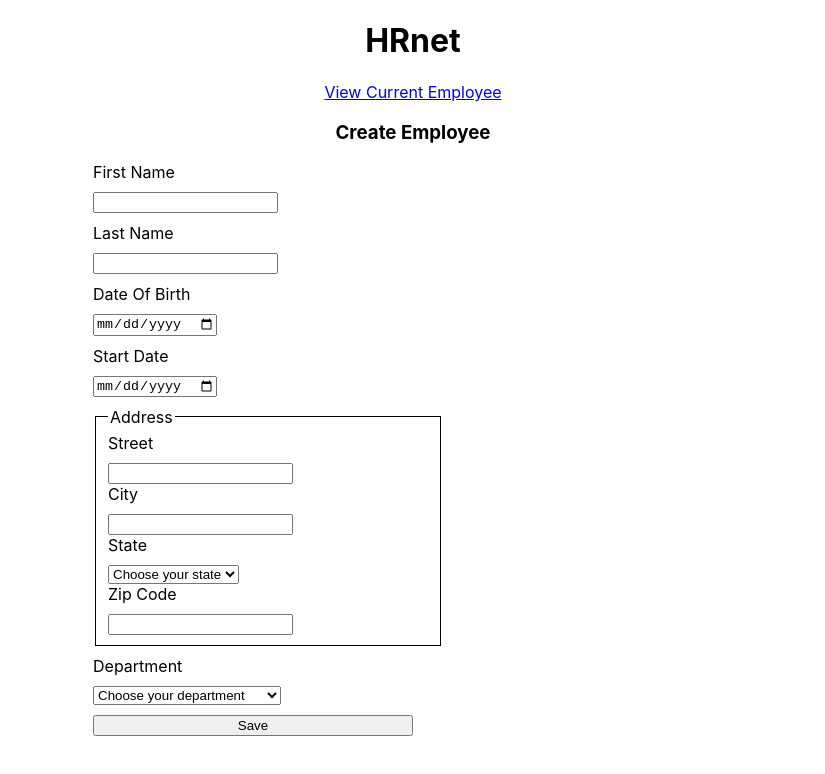
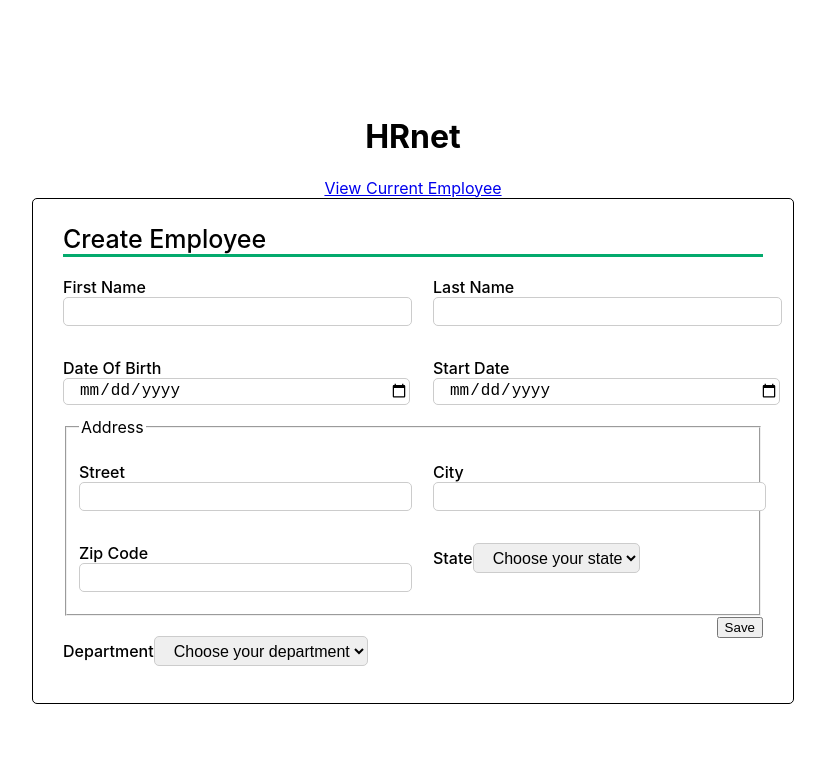
Before and after one commit to SandyTzns/Hrnet, a React (Create React App) app in the folder hrnet/: page / in a window 1280 px wide. Shown: the top 774 px of the page, without its empty margins (227-1052 px from the left). Built offline with nearby package versions, Linux system fonts and the light colour scheme.

Commit message:
form css

```diff
--- a/hrnet/src/components/Form.js
+++ b/hrnet/src/components/Form.js
@@ -41,11 +41,13 @@ export default function Form() {
     <div className="employee_form">
       <h1>HRnet</h1>
       <NavLink to="/employees">View Current Employee</NavLink>
-      <h3>Create Employee</h3>
 
+      <div className="container">
+        <div className="title">Create Employee</div>
         <form onSubmit={Submit}>
-        <div className="forms_input">
-          <label>First Name</label>
+          <div className="user-details">
+            <div className="input-box">
+              <label className="details">First Name</label>
               <input
                 type="text"
                 name="firstName"
@@ -55,8 +57,8 @@ export default function Form() {
               ></input>
             </div>
 
-        <div className="forms_input">
-          <label>Last Name</label>
+            <div className="input-box">
+              <label className="details">Last Name</label>
               <input
                 type="text"
                 name="lastName"
@@ -66,8 +68,10 @@ export default function Form() {
               ></input>
             </div>
 
-        <div className="forms_input">
-          <label htmlFor="birthday">Date Of Birth</label>
+            <div className="input-box">
+              <label className="details" htmlFor="birthday">
+                Date Of Birth
+              </label>
               <input
                 type="date"
                 id="birthday"
@@ -78,8 +82,10 @@ export default function Form() {
               ></input>
             </div>
 
-        <div className="forms_input">
-          <label htmlFor="date">Start Date</label>
+            <div className="input-box">
+              <label className="details" htmlFor="date">
+                Start Date
+              </label>
               <input
                 type="date"
                 id="date"
@@ -93,8 +99,8 @@ export default function Form() {
             <fieldset className="adress">
               <legend>Address</legend>
 
-          <div className="forms_input">
-            <label>Street</label>
+              <div className="input-box">
+                <label className="details">Street</label>
                 <input
                   type="text"
                   name="street"
@@ -104,8 +110,8 @@ export default function Form() {
                 ></input>
               </div>
 
-          <div className="forms_input">
-            <label>City</label>
+              <div className="input-box">
+                <label className="details">City</label>
                 <input
                   type="text"
                   name="city"
@@ -114,9 +120,19 @@ export default function Form() {
                   required
                 ></input>
               </div>
+              <div className="input-box">
+                <label className="details">Zip Code</label>
+                <input
+                  type="number"
+                  name="zipCode"
+                  value={formData.zipCode}
+                  onChange={handleChange}
+                  required
+                ></input>
+              </div>
 
-          <div className="forms_input">
-            <label>State</label>
+              <div className="input-box">
+                <label className="details">State</label>
                 <select
                   name="state"
                   value={formData.state}
@@ -125,25 +141,14 @@ export default function Form() {
                 >
                   <option value="">Choose your state</option>
                   {MOCK_DATA.map((option) => (
-                <option key={option.last_name}>{option.state}</option>
+                    <option key={option.id}>{option.state}</option>
                   ))}
                 </select>
               </div>
-
-          <div className="forms_input">
-            <label>Zip Code</label>
-            <input
-              type="number"
-              name="zipCode"
-              value={formData.zipCode}
-              onChange={handleChange}
-              required
-            ></input>
-          </div>
             </fieldset>
 
-        <div className="forms_input">
-          <label>Department</label>
+            <div className="input-box">
+              <label className="details">Department</label>
               <select
                 name="department"
                 value={formData.department}
@@ -152,13 +157,16 @@ export default function Form() {
               >
                 <option value="">Choose your department</option>
                 {MOCK_DATA.map((opt) => (
-              <option key={opt.first_name}>{opt.department}</option>
+                  <option key={opt.id}>{opt.department}</option>
                 ))}
               </select>
             </div>
-
+            <div className="button">
               <button type="submit">Save</button>
+            </div>
+          </div>
         </form>
+      </div>
     </div>
   );
 }
--- a/hrnet/src/components/MOCK_DATA.json
+++ b/hrnet/src/components/MOCK_DATA.json
@@ -1,10 +1,26 @@
-[{"first_name":"Edi","last_name":"Karby","start_date":"08/11/1978","department":"Product Management","date_of_birth":"08/02/1980","street":"Heath","city":"Fresno","state":"California","zip_code":"93750"},
-{"first_name":"Percival","last_name":"Chilcott","start_date":"02/07/2005","department":"Accounting","date_of_birth":"24/11/1979","street":"Reindahl","city":"Austin","state":"Texas","zip_code":"78789"},
-{"first_name":"Kassia","last_name":"Brumbye","start_date":"28/11/2008","department":"Product Management","date_of_birth":"02/02/2003","street":"Rieder","city":"San Antonio","state":"Texas","zip_code":"78220"},
-{"first_name":"Cathrine","last_name":"Clamp","start_date":"24/09/1980","department":"Support","date_of_birth":"09/11/1984","street":"Dexter","city":"Kalamazoo","state":"Michigan","zip_code":"49006"},
-{"first_name":"Margaux","last_name":"Yancey","start_date":"15/10/2012","department":"Support","date_of_birth":"31/01/1978","street":"3rd","city":"Salt Lake City","state":"Utah","zip_code":"84125"},
-{"first_name":"Lilly","last_name":"Tomala","start_date":"25/11/2011","department":"Research and Development","date_of_birth":"07/05/1984","street":"Schurz","city":"Birmingham","state":"Alabama","zip_code":"35210"},
-{"first_name":"Brietta","last_name":"Coghlan","start_date":"30/01/2000","department":"Human Resources","date_of_birth":"27/02/1976","street":"Pawling","city":"Colorado Springs","state":"Colorado","zip_code":"80910"},
-{"first_name":"Beverlee","last_name":"Dowyer","start_date":"10/01/1991","department":"Accounting","date_of_birth":"27/11/1985","street":"Kings","city":"Milwaukee","state":"Wisconsin","zip_code":"53205"},
-{"first_name":"Riley","last_name":"Abrahmer","start_date":"18/03/2010","department":"Engineering","date_of_birth":"08/03/1982","street":"Bultman","city":"Spring Hill","state":"Florida","zip_code":"34611"},
-{"first_name":"Skipton","last_name":"Orsay","start_date":"29/05/2016","department":"Research and Development","date_of_birth":"10/07/2004","street":"Jenifer","city":"Las Vegas","state":"Nevada","zip_code":"89130"}]
+[
+  {
+    "id": 1,
+    "first_name": "Vaughan",
+    "last_name": "Kittless",
+    "start_date": "2020-07-04",
+    "department": "Marketing",
+    "birthday": "1988-01-27",
+    "street": "Fremont",
+    "city": "Memphis",
+    "state": "Tennessee",
+    "zip_code": "38119"
+  },
+  {
+    "id": 2,
+    "first_name": "Karita",
+    "last_name": "Cairney",
+    "start_date": "2020-05-29",
+    "department": "Marketing",
+    "birthday": "1975-12-15",
+    "street": "Browning",
+    "city": "Austin",
+    "state": "Texas",
+    "zip_code": "78778"
+  }
+]
--- a/hrnet/src/components/columns.js
+++ b/hrnet/src/components/columns.js
@@ -20,7 +20,7 @@ export const COLUMNS = [
   },
   {
     Header: "Date of Birth",
-    accessor: "date_of_birth",
+    accessor: "birthday",
   },
   {
     Header: "Street",
--- a/hrnet/src/css/form.css
+++ b/hrnet/src/css/form.css
@@ -1,9 +1,88 @@
+/* .employee_form {
+  display: flex;
+  flex-direction: column;
+  align-items: center;
+} */
+
+.employee_form {
+  margin: 0;
+  padding: 0;
+  box-sizing: border-box;
+}
+
 .employee_form {
   display: flex;
   flex-direction: column;
+  height: 100vh;
+  justify-content: center;
   align-items: center;
+  padding: 10px;
 }
-form {
+
+.container {
+  max-width: 700px;
+  width: 100%;
+  padding: 25px 30px;
+  border-radius: 5px;
+  border: 1px solid black;
+}
+.container .title {
+  font-size: 25px;
+  font-weight: 500;
+  border-bottom: 3px solid #04aa6d;
+}
+
+.container form .user-details {
+  display: flex;
+  flex-wrap: wrap;
+  justify-content: space-between;
+}
+
+form .user-details .input-box {
+  margin: 20px 0 12px 0;
+  width: calc(100% / 2 - 20px);
+}
+.user-details .input-box .details {
+  /* display: block; */
+  font-weight: 500;
+  margin-bottom: 5px;
+}
+
+.user-details .input-box input {
+  height: 25px;
+  width: 100%;
+  outline: none;
+  border-radius: 5px;
+  border: 1px solid #ccc;
+  padding-left: 15px;
+  font-size: 16px;
+}
+
+select {
+  height: 30px;
+  outline: none;
+  border-radius: 5px;
+  border: 1px solid #ccc;
+  padding-left: 15px;
+  font-size: 16px;
+}
+
+fieldset {
+  display: flex;
+  flex-wrap: wrap;
+  justify-content: space-between;
+  width: 100%;
+}
+/* .container .title::before {
+  content: "";
+  position: relative;
+  left: 0;
+  bottom: 0;
+  height: 3px;
+  width: 30px;
+} */
+
+/* form {
   width: 50%;
   text-align: center;
   display: flex;
@@ -30,4 +109,4 @@ fieldset {
 }
 legend {
   text-align: start;
-}
+} */
```
Also changed, not shown: 1 other file (tests, documents, lock files or other folders). Lines whose indentation alone changed are shown as unchanged.
